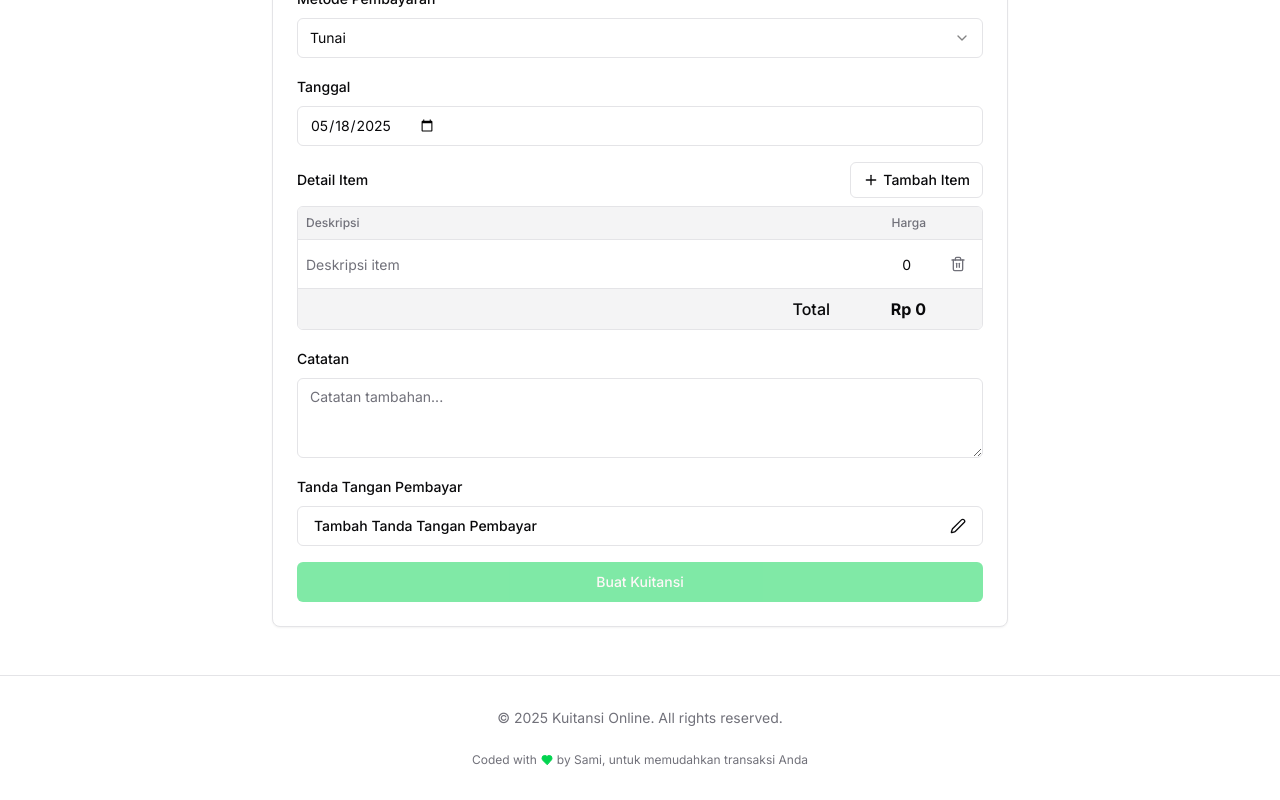
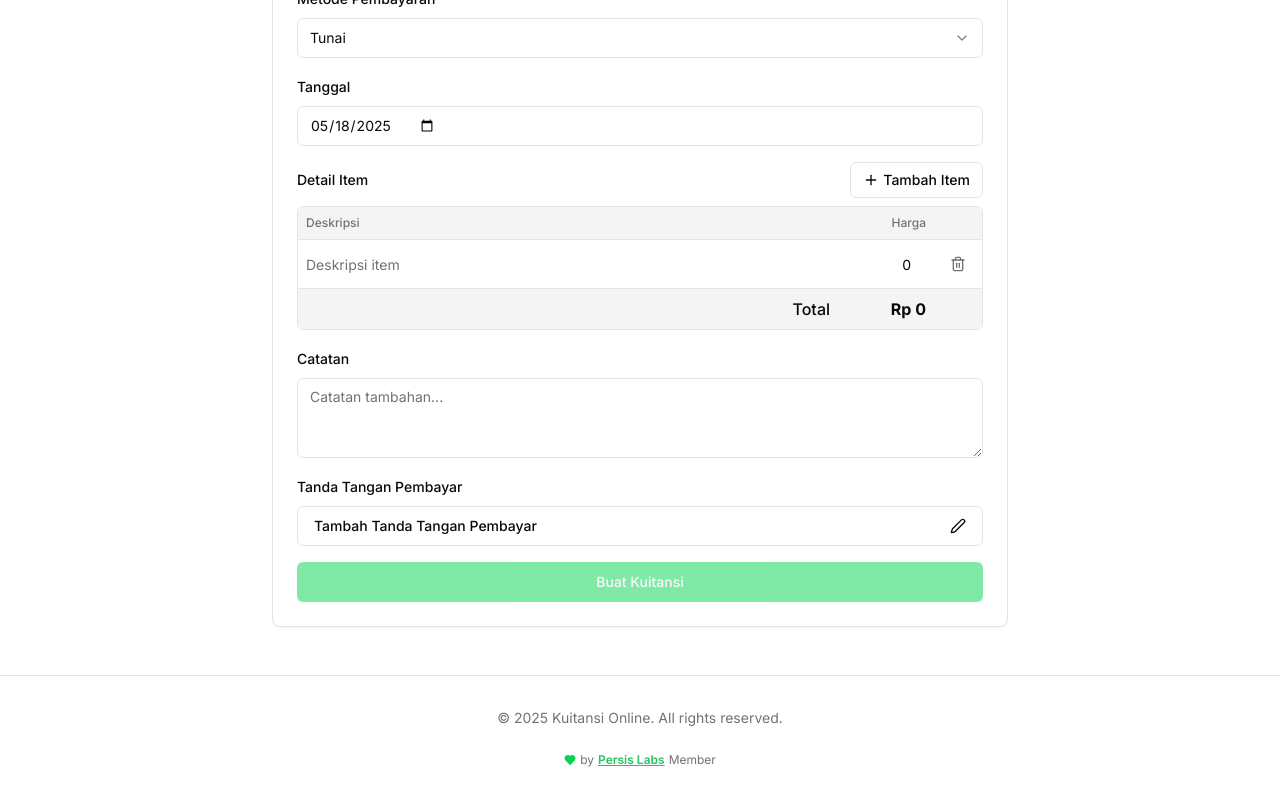
Before and after one commit to SamX23/kwitansi-online-generator, a Next.js app: page / in a window 1280 px wide. Shown: the part 623-1423 px from the top of the page. Built offline with nearby package versions, Linux system fonts and the light colour scheme.

Commit message:
Update footer.tsx

```diff
--- a/components/footer.tsx
+++ b/components/footer.tsx
@@ -10,8 +10,7 @@ export function Footer() {
           &copy; {currentYear} Kuitansi Online. All rights reserved.
         </p>
         <p className="text-xs text-muted-foreground flex items-center gap-1">
-          Coded with <Heart className="h-3 w-3 fill-primary text-primary" /> by
-          Sami, untuk memudahkan transaksi Anda
+          <Heart className="h-3 w-3 fill-primary text-primary" /> by <a href="https://labs.persis.or.id" target="_blank" className="underline text-green-500 font-semibold">Persis Labs</a> Member
         </p>
       </div>
     </footer>
```
